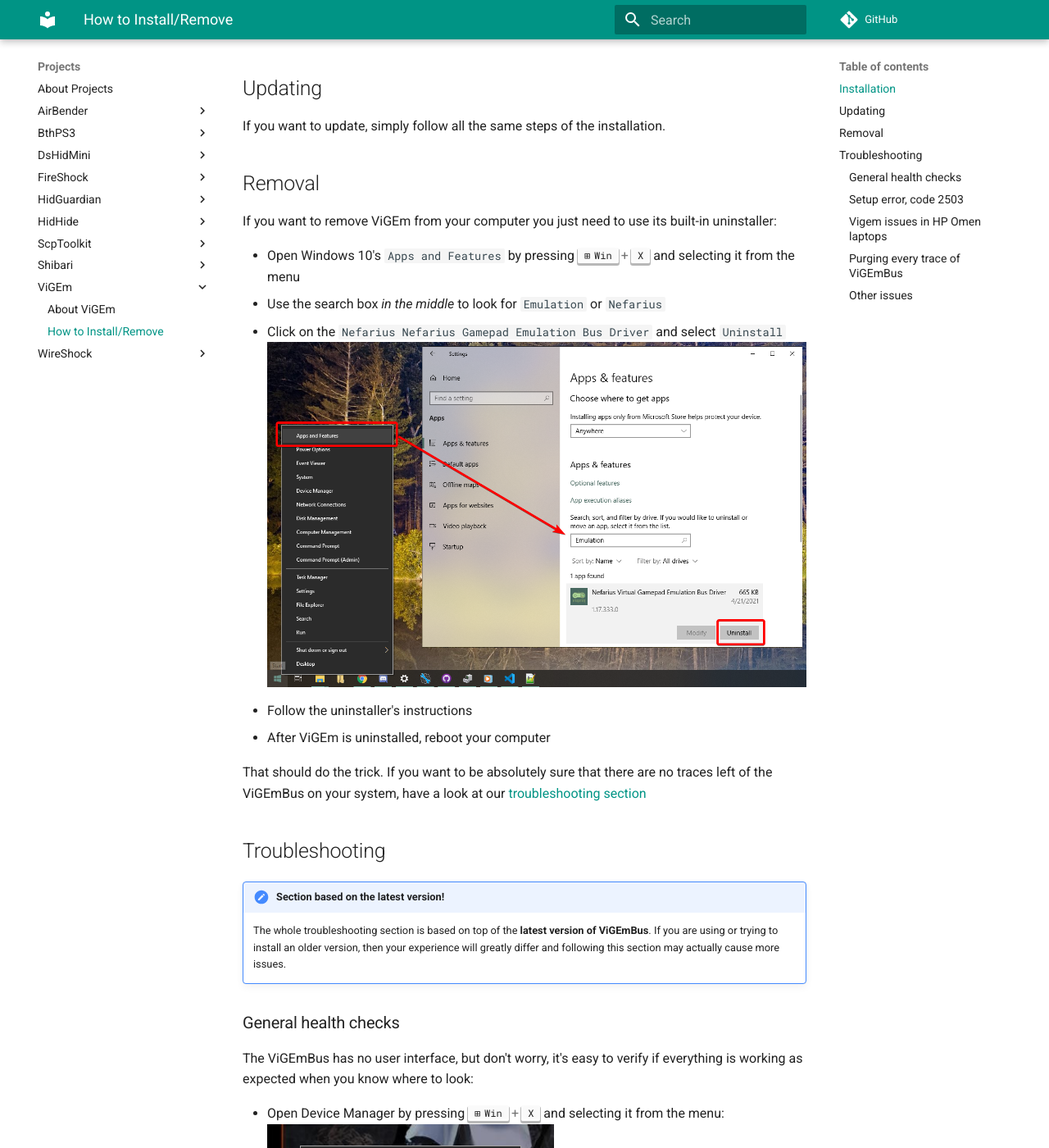
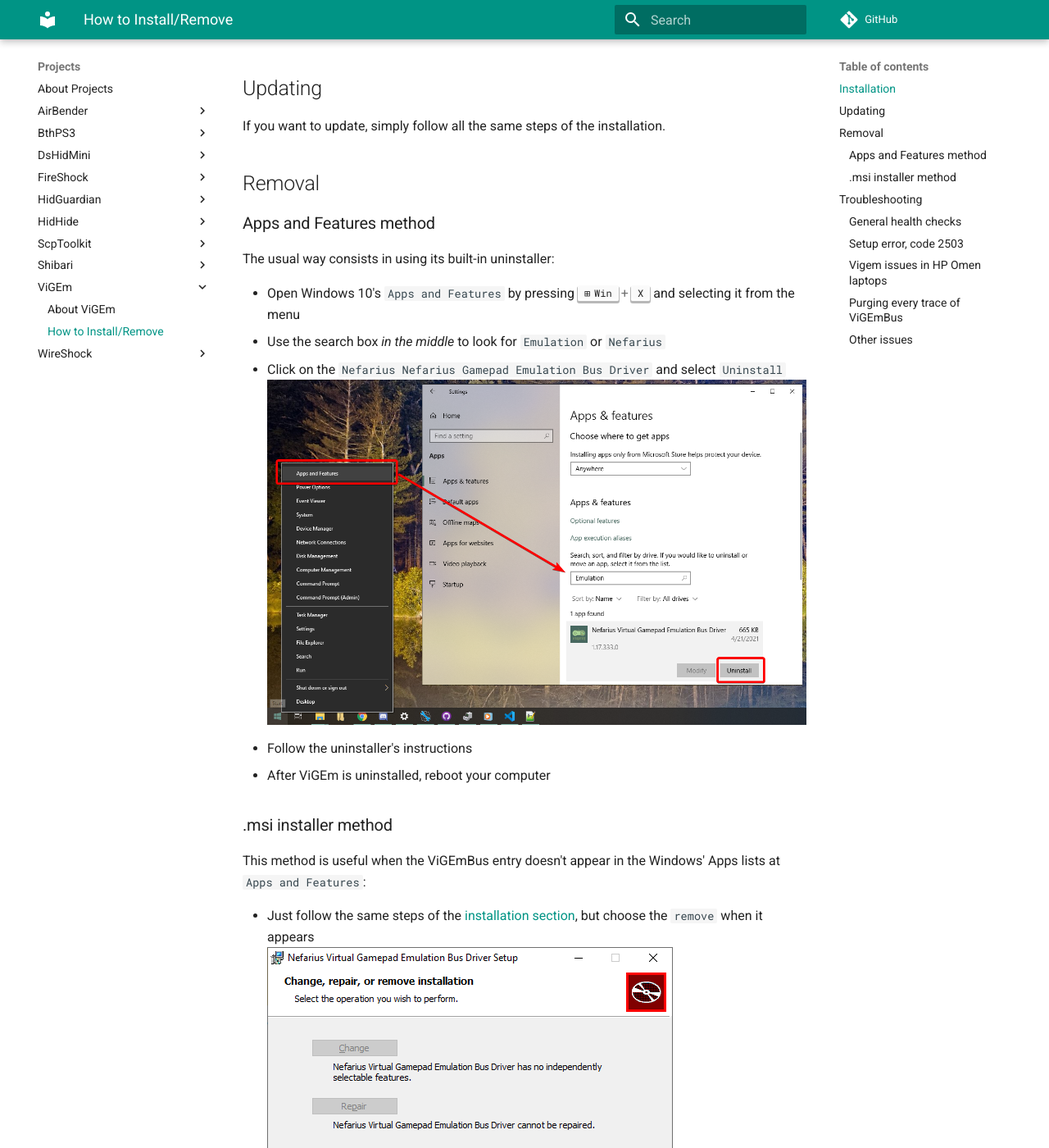
Before and after one commit to nefarius/ViGEm.github.io, an MkDocs documentation site: the page built from docs/projects/ViGEm/How-to-Install.md, in a window 1280 px wide and 1400 px high, scrolled down 541 px. Shown: the whole window at 82% size. Built offline with MkDocs 1.6.1 and Material for MkDocs 9.7.7, drawn with Linux system fonts in a browser that asks for light colours; comment, search, counter and statistics services are not loaded.

Commit message:
Included alternative uninstallation method

```diff
--- a/docs/projects/ViGEm/How-to-Install.md
+++ b/docs/projects/ViGEm/How-to-Install.md
@@ -18,13 +18,23 @@
 
 ## Removal
 
-If you want to remove ViGEm from your computer you just need to use its built-in uninstaller:
+### Apps and Features method
+
+The usual way consists in using its built-in uninstaller:
 
 - Open Windows 10's `Apps and Features` by pressing ++win+x++ and selecting it from the menu
 - Use the search box _in the middle_ to look for `Emulation` or `Nefarius`
 - Click on the `Nefarius Nefarius Gamepad Emulation Bus Driver` and select  `Uninstall`
 ![UninstallingViGEm](images/UninstallingViGEm.png){: .glightbox }
 - Follow the uninstaller's instructions
+- After ViGEm is uninstalled, reboot your computer
+
+### .msi installer method
+
+This method is useful when the ViGEmBus entry doesn't appear in the Windows' Apps lists at `Apps and Features`:
+
+- Just follow the same steps of the [installation section](#installation), but choose the `remove` when it appears
+![SetupRemoveVigem](images/SetupRemoveVigem.png){: .glightbox }
 - After ViGEm is uninstalled, reboot your computer
 
 That should do the trick. If you want to be absolutely sure that there are no traces left of the ViGEmBus on your system, have a look at our [troubleshooting section](#troubleshooting)
```
Also changed, not shown: docs/projects/ViGEm/images/SetupRemoveVigem.png (added).
